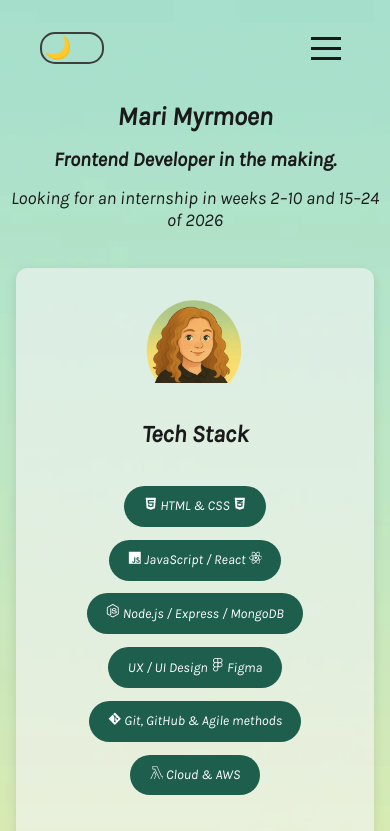
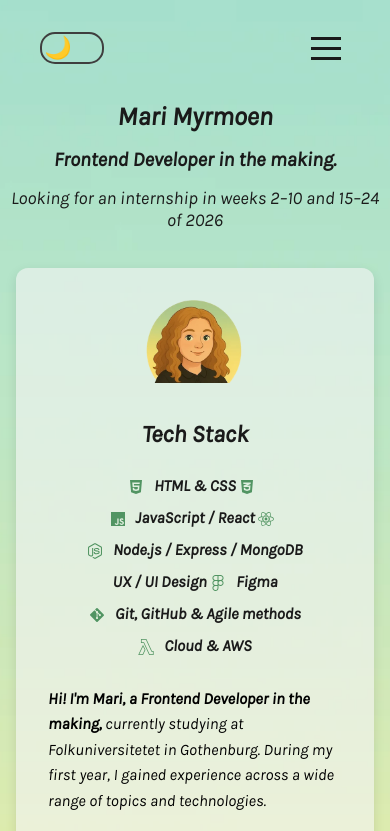
Before and after one commit to MariMyr/my-portfolio, a React (Vite) app: page / in a window 390 px wide. Shown: the top 831 px of the page. Built offline with nearby package versions, Linux system fonts and the light colour scheme.

Commit message:
Changed styling for tech stack on max-width 500px to better fit screen

```diff
--- a/src/components/about/about.css
+++ b/src/components/about/about.css
@@ -74,7 +74,7 @@
   flex-wrap: wrap;
   gap: 0.8rem;
   justify-content: center;
-  margin: 2rem;
+  margin-bottom: 1.5rem;
 }
 
 .about__list li {
@@ -86,6 +86,28 @@
   font-weight: 500;
   transition: transform 0.2s ease, background 0.2s ease;
   cursor: default;
+}
+.about__list li svg {
+  margin-right: 0.4rem;
+  vertical-align: middle;
+}
+@media (max-width: 500px) {
+  .about__list {
+    display: block;
+    text-align: center;
+  }
+
+  .about__list li {
+    background: none;
+    color: #1a1a1a;
+    padding: 0.2rem 0;
+    font-size: 1rem;
+    font-weight: 1000;
+    border-radius: 0;
+  }
+  .about__list li svg {
+    color: var(--accent-two);
+  }
 }
 
 @media (min-width: 768px) {
--- a/src/components/hamburger/Hamburger.jsx
+++ b/src/components/hamburger/Hamburger.jsx
@@ -9,7 +9,7 @@
   const [open, setOpen] = useState(false);
   const [isDark, setIsDark] = useState(false);
   const [size, setSize] = useState(30);
-  const { t, i18n } = useTranslation("navbar");
+  const { t } = useTranslation("navbar");
 
   useEffect(() => {
     const theme = document.body.classList.contains("dark-theme");
```
Also changed, not shown: src/components/about/About.jsx (+0 -97 lines).
